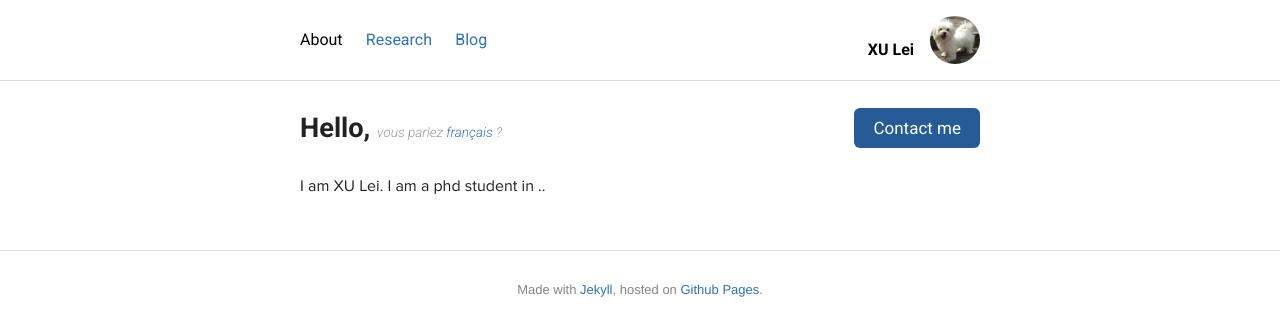
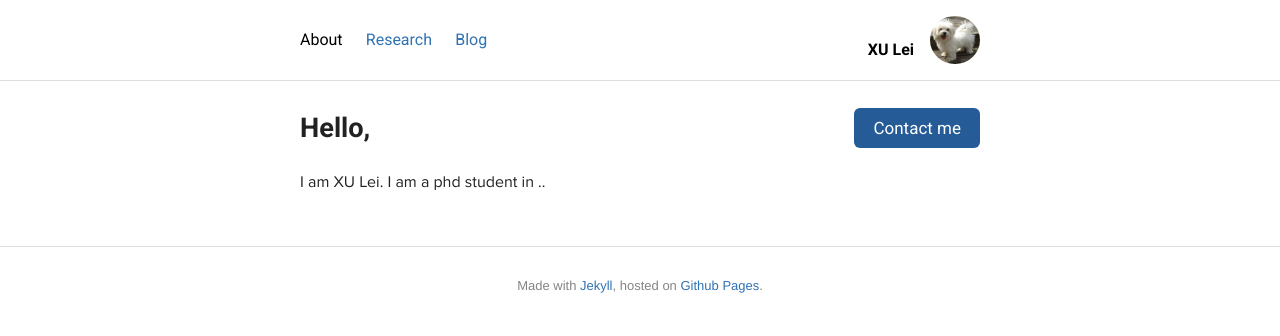
Before and after one commit to shirleysteve/1, a Jekyll site: the page built from index.html, in a window 1280 px wide. Shown: the top 336 px of the page. Built offline with Jekyll 4.4.1, drawn with Linux system fonts in a browser that asks for light colours; Markdown is read by kramdown in place of the engine named in the settings.

Commit message:
Update index.html

```diff
--- a/index.html
+++ b/index.html
@@ -6,7 +6,7 @@ description: On journey of phd
 ---
 
 <section class="about-me inner" itemscope itemtype="http://data-vocabulary.org/Person">
-
+ <div class="pull-right speak-french"></div>
 
   <h1>
     <div class="book-me">
@@ -15,7 +15,6 @@ description: On journey of phd
     </div>
     <span class="hello">
       Hello,
-      <small><em>vous parlez <a href="/fr/" rel="alternate" hreflang="fr">français</a> ?</em></small>
     </span>
   </h1>
 
```
